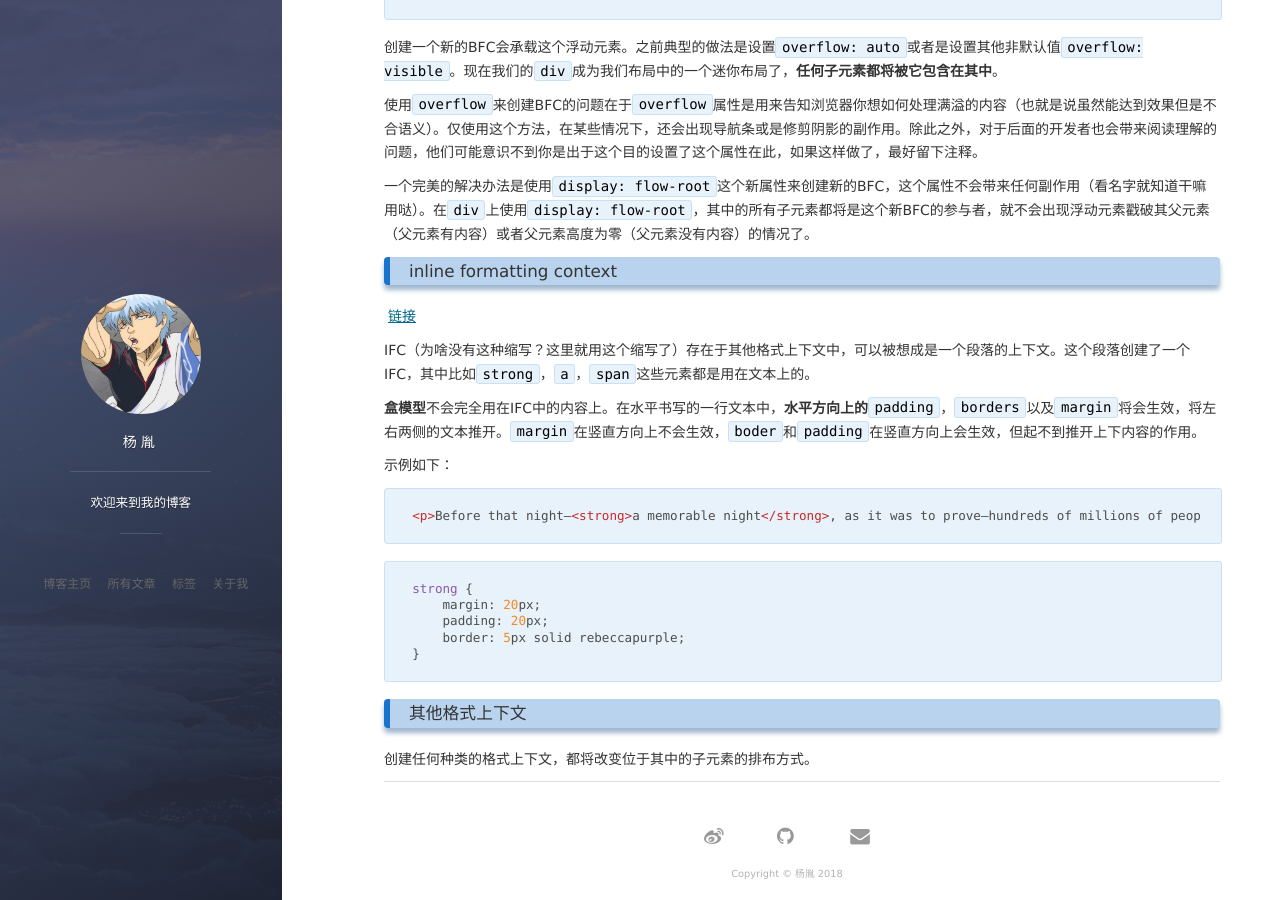
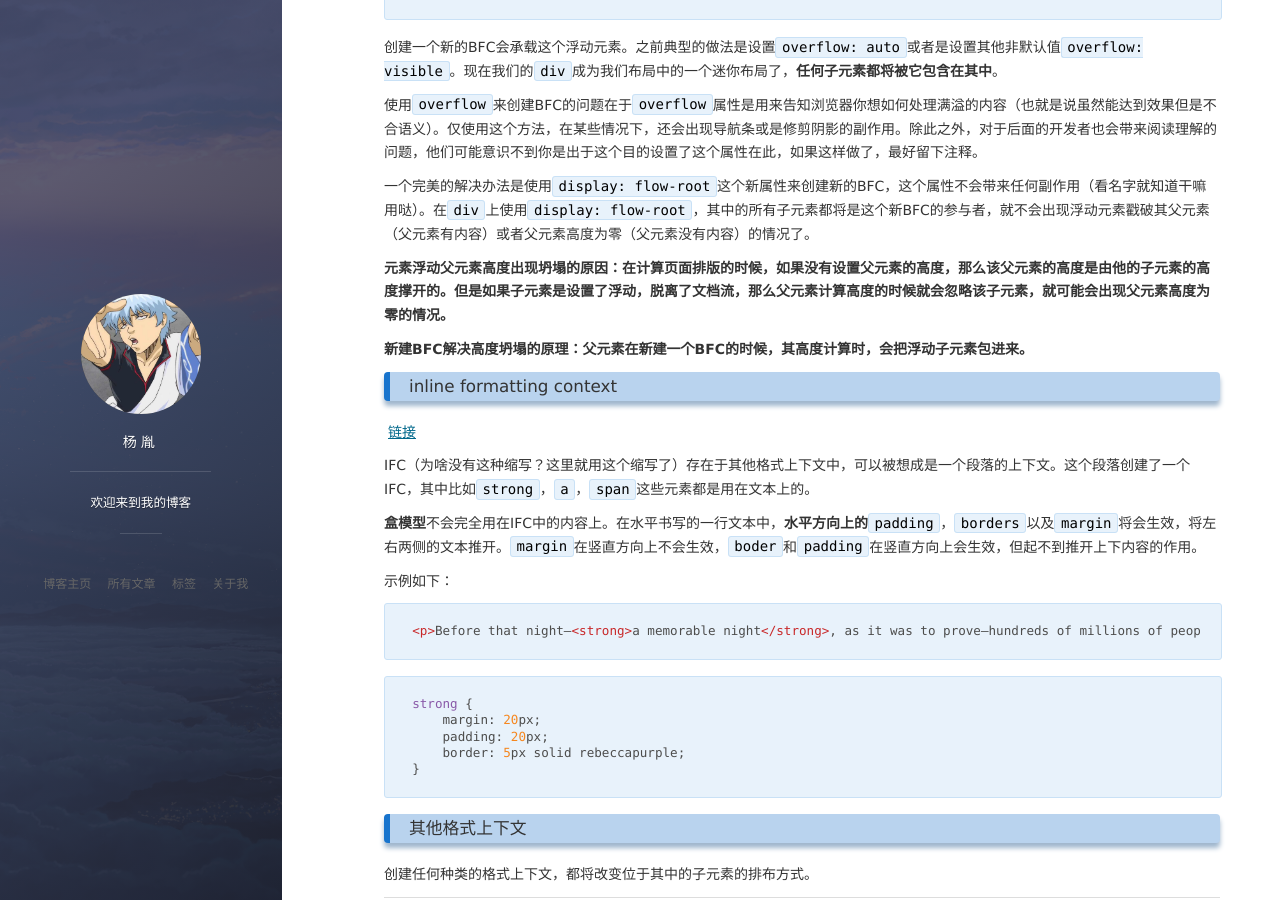
Before and after one commit to ginnko/old-blog, a Jekyll site: the page built from _posts/2018-08-31-css查漏补缺之一-格式上下文.md, in a window 1280 px wide and 900 px high, scrolled down 1774 px. Built offline with Jekyll 4.4.1, drawn with Linux system fonts in a browser that asks for light colours; nearby versions of some CDN libraries; comment, search, counter and statistics services are not loaded.

Commit message:
supply two points about clear float

```diff
--- a/_posts/2018-08-31-css查漏补缺之一-格式上下文.md
+++ b/_posts/2018-08-31-css查漏补缺之一-格式上下文.md
@@ -89,6 +89,10 @@ tag: css
 
 一个完美的解决办法是使用`display: flow-root`这个新属性来创建新的BFC，这个属性不会带来任何副作用（看名字就知道干嘛用哒）。在`div`上使用`display: flow-root`，其中的所有子元素都将是这个新BFC的参与者，就不会出现浮动元素戳破其父元素（父元素有内容）或者父元素高度为零（父元素没有内容）的情况了。
 
+**元素浮动父元素高度出现坍塌的原因：在计算页面排版的时候，如果没有设置父元素的高度，那么该父元素的高度是由他的子元素的高度撑开的。但是如果子元素是设置了浮动，脱离了文档流，那么父元素计算高度的时候就会忽略该子元素，就可能会出现父元素高度为零的情况。**
+
+**新建BFC解决高度坍塌的原理：父元素在新建一个BFC的时候，其高度计算时，会把浮动子元素包进来。**
+
 ### inline formatting context
 
 [链接](https://developer.mozilla.org/en-US/docs/Web/CSS/CSS_Flow_Layout/Formatting_Contexts_Explained#An_inline_formatting_context)
```
